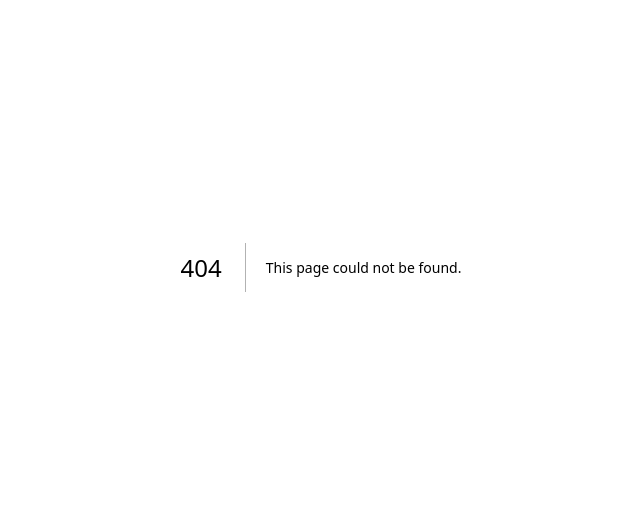
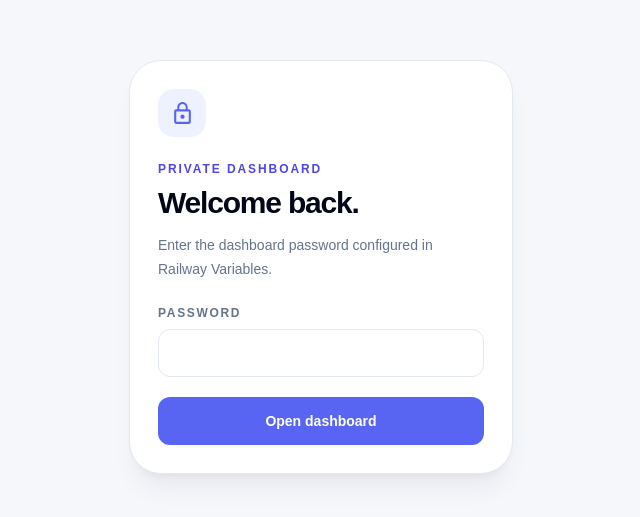
Before and after one commit to Headless314/discord-qa-kit, a Next.js app: page /login in a window 1280 px wide. Before the commit this address had no page. Shown: the part 133-650 px from the top of the page, without its empty margins (319-959 px from the left). Built offline with nearby package versions, Linux system fonts and the light colour scheme.

Commit message:
Add dashboard password login screen

```diff
--- /dev/null
+++ b/src/app/login/page.tsx
@@ -0,0 +1,47 @@
+"use client"
+
+import { FormEvent, useState } from "react"
+import { useRouter, useSearchParams } from "next/navigation"
+import { MdLockOutline } from "react-icons/md"
+
+export default function LoginPage() {
+  const router = useRouter()
+  const searchParams = useSearchParams()
+  const [password, setPassword] = useState("")
+  const [error, setError] = useState("")
+  const [isLoading, setIsLoading] = useState(false)
+
+  const submit = async (event: FormEvent<HTMLFormElement>) => {
+    event.preventDefault()
+    setIsLoading(true)
+    setError("")
+    try {
+      const response = await fetch("/api/auth/dashboard", {
+        method: "POST",
+        headers: { "Content-Type": "application/json" },
+        body: JSON.stringify({ password }),
+      })
+      if (!response.ok) throw new Error("Invalid password")
+      const destination = searchParams.get("from")
+      router.replace(destination && destination.startsWith("/") ? destination : "/")
+    } catch {
+      setError("That password was not accepted.")
+      setIsLoading(false)
+    }
+  }
+
+  return (
+    <main className="flex min-h-screen items-center justify-center bg-[#f6f7fb] px-5">
+      <form onSubmit={submit} className="w-full max-w-sm rounded-[2rem] border border-slate-200 bg-white p-7 shadow-xl shadow-slate-900/5">
+        <div className="flex h-12 w-12 items-center justify-center rounded-2xl bg-indigo-50 text-[#5865f2]"><MdLockOutline size={25} /></div>
+        <p className="mt-6 text-xs font-semibold uppercase tracking-[0.16em] text-indigo-600">Private dashboard</p>
+        <h1 className="mt-2 text-3xl font-semibold tracking-[-0.04em] text-slate-950">Welcome back.</h1>
+        <p className="mt-3 text-sm leading-6 text-slate-500">Enter the dashboard password configured in Railway Variables.</p>
+        <label className="mt-6 block text-xs font-semibold uppercase tracking-[0.14em] text-slate-500" htmlFor="dashboard-password">Password</label>
+        <input id="dashboard-password" type="password" autoComplete="current-password" value={password} onChange={event => setPassword(event.target.value)} className="mt-2 h-12 w-full rounded-xl border border-slate-200 px-4 text-sm outline-none focus:border-indigo-400 focus:ring-4 focus:ring-indigo-100" required />
+        {error && <p role="alert" className="mt-3 text-sm text-red-600">{error}</p>}
+        <button type="submit" disabled={isLoading} className="mt-5 h-12 w-full rounded-xl bg-[#5865f2] text-sm font-semibold text-white transition hover:bg-[#4752c4] disabled:opacity-50">{isLoading ? "Checking…" : "Open dashboard"}</button>
+      </form>
+    </main>
+  )
+}
```
